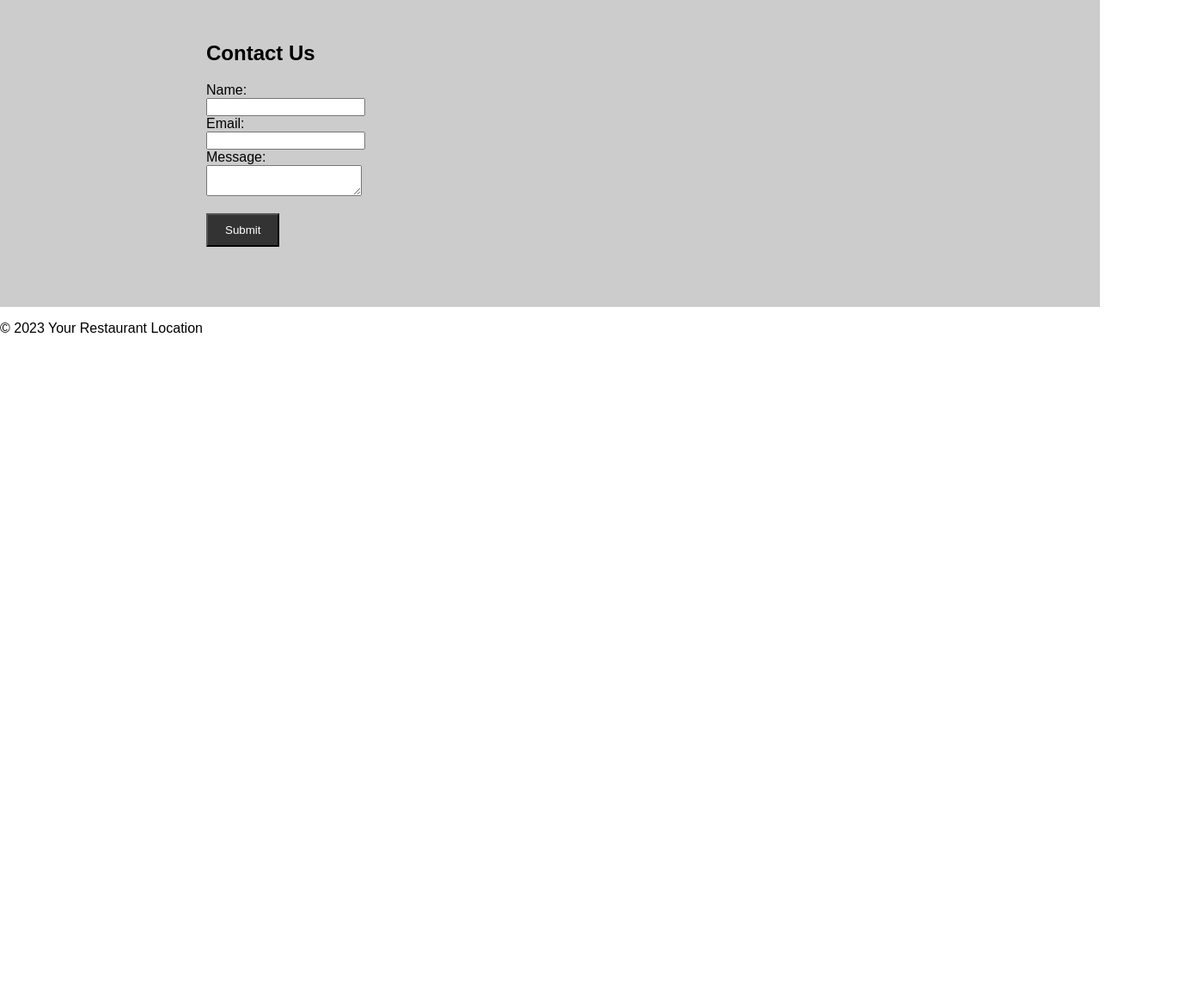
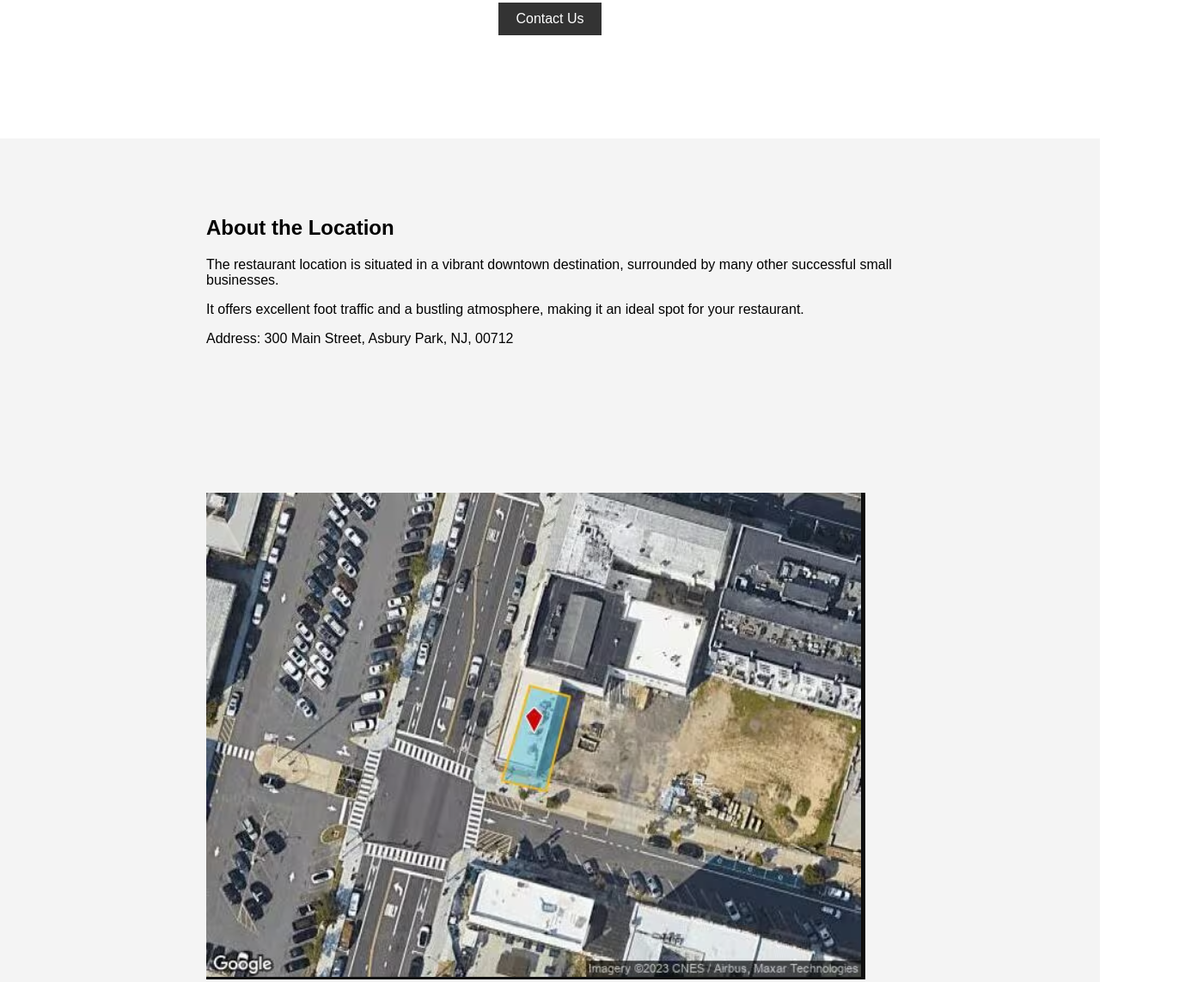
Before and after one commit to sgmaniakk/asbury-park-rental-space, a plain HTML site: page index.html in a window 1280 px wide. Shown: the part 915-2057 px from the top of the page at 86% size, 1386 px wide, since content can reach past the window. Before the commit the page ends 1322 px from the top, so only its background shows below. Drawn offline with Linux system fonts and the light colour scheme; grey boxes are pictures that could not be loaded.

Commit message:
Adding photos

```diff
--- a/index.html
+++ b/index.html
@@ -17,6 +17,7 @@
     <div class="container">
       <h2>Rent a Restaurant Location</h2>
       <p>Discover a prime restaurant space for your business!</p>
+      <img src="front.png" alt="Restaurant Front" class="restaurant-image">
       <a href="#contact" class="btn">Contact Us</a>
     </div>
   </section>
@@ -24,8 +25,13 @@
   <section id="about">
     <div class="container">
       <h2>About the Location</h2>
-      <p>Lorem ipsum dolor sit amet, consectetur adipiscing elit. Sed eu quam vel arcu tincidunt ullamcorper. Morbi id dapibus ipsum, eget pulvinar elit.</p>
-      <p>Nulla facilisi. Praesent non tellus orci. Vestibulum ante ipsum primis in faucibus orci luctus et ultrices posuere cubilia Curae.</p>
+      <p>The restaurant location is situated in a vibrant downtown destination, surrounded by many other successful small businesses.</p>
+      <p>It offers excellent foot traffic and a bustling atmosphere, making it an ideal spot for your restaurant.</p>
+      <p>Address: 300 Main Street, Asbury Park, NJ, 00712</p>
+      <div id="map-container">
+        <iframe src="https://www.google.com/maps?q=300+Main+Street%2C+Asbury+Park%2C+NJ%2C+00712&amp;output=embed" frameborder="0" style="border:0" allowfullscreen></iframe>
+      </div>
+      <img src="location.png" alt="Restaurant Location" class="restaurant-image">
     </div>
   </section>
 
```
Also changed, not shown: back.png (added), front.png (added), location.png (added).
